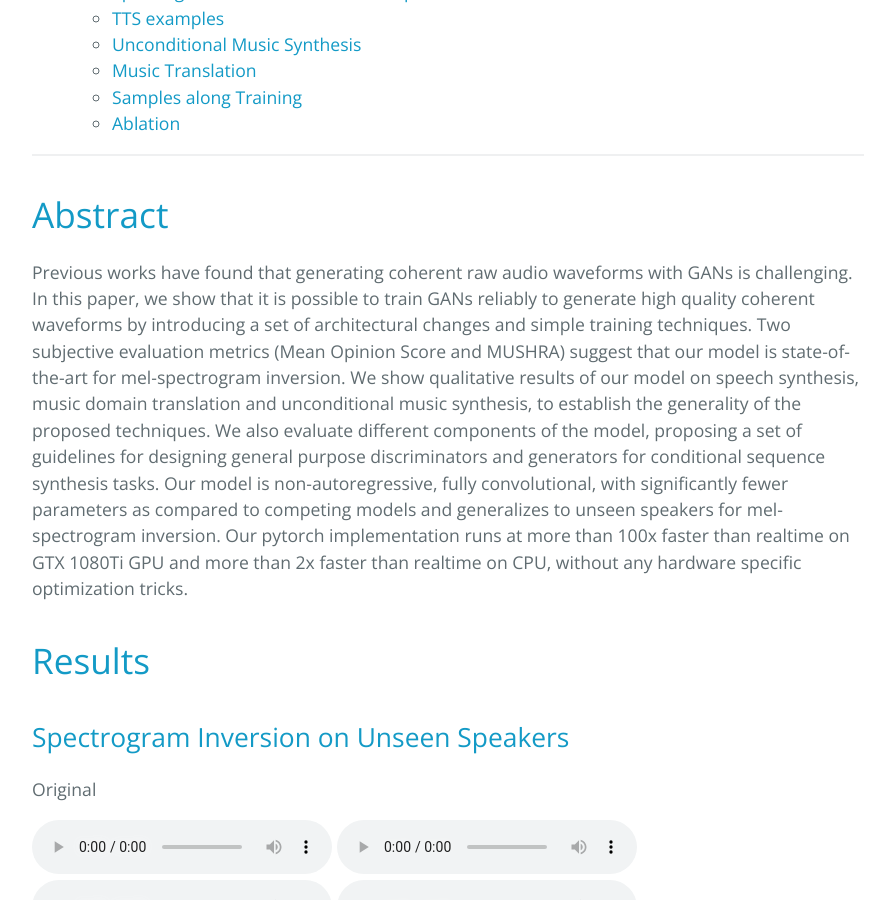
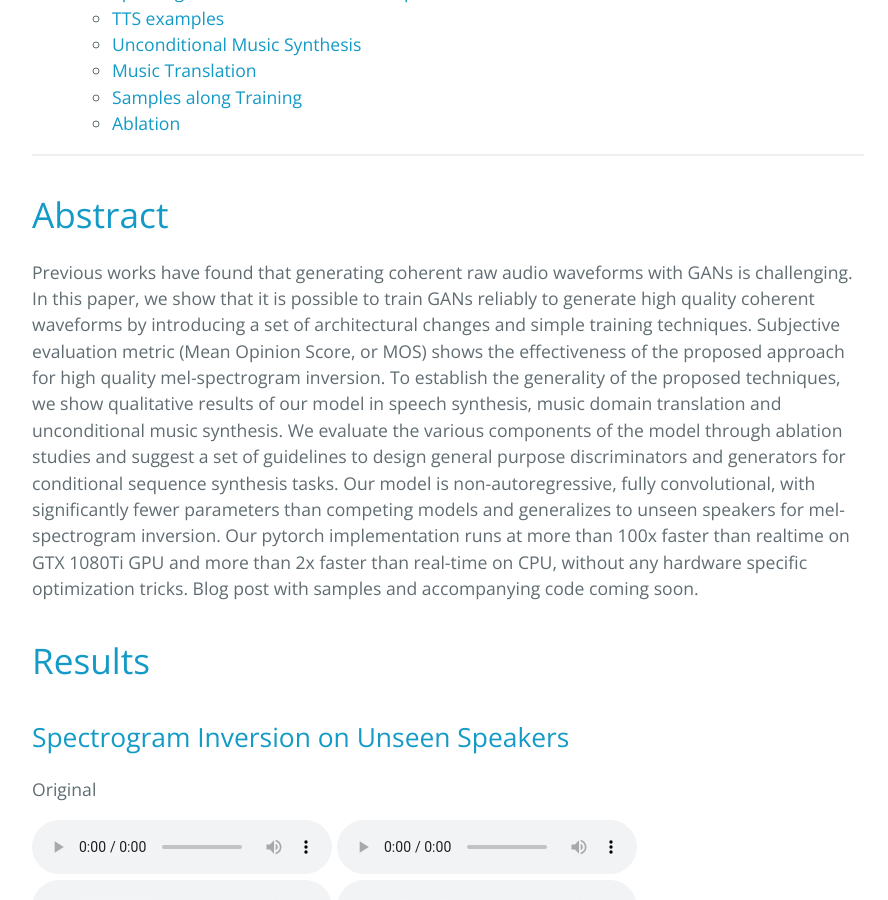
Before and after one commit to melgan-neurips/melgan-neurips.github.io, a Jekyll site: the page built from index.md, in a window 1280 px wide and 900 px high, scrolled down 526 px. Shown: the whole window, without its empty margins (192-1080 px from the left). Built offline with Jekyll 4.4.1, drawn with Linux system fonts in a browser that asks for light colours.

Commit message:
Update index.md

```diff
--- a/index.md
+++ b/index.md
@@ -21,7 +21,7 @@ title: {{ site.name }}
 
 <a name="abstract"></a>
 # Abstract
-Previous works have found that generating coherent raw audio waveforms with GANs is challenging. In this paper, we show that it is possible to train GANs reliably to generate high quality coherent waveforms by introducing a set of architectural changes and simple training techniques. Two subjective evaluation metrics (Mean Opinion Score and MUSHRA) suggest that our model is state-of-the-art for mel-spectrogram inversion. We show qualitative results of our model on speech synthesis, music domain translation and unconditional music synthesis, to establish the generality of the proposed techniques. We also evaluate different components of the model, proposing a set of guidelines for designing general purpose discriminators and generators for conditional sequence synthesis tasks. Our model is non-autoregressive, fully convolutional, with significantly fewer parameters as compared to competing models and generalizes to unseen speakers for mel-spectrogram inversion. Our pytorch implementation runs at more than 100x faster than realtime on GTX 1080Ti GPU and more than 2x faster than realtime on CPU, without any hardware specific optimization tricks.
+Previous works have found that generating coherent raw audio waveforms with GANs is challenging. In this paper, we show that it is possible to train GANs reliably to generate high quality coherent waveforms by introducing a set of architectural changes and simple training techniques. Subjective evaluation metric (Mean Opinion Score, or MOS) shows the effectiveness of the proposed approach for high quality mel-spectrogram inversion. To establish the generality of the proposed techniques, we show qualitative results of our model in speech synthesis, music domain translation and unconditional music synthesis. We evaluate the various components of the model through ablation studies and suggest a set of guidelines to design general purpose discriminators and generators for conditional sequence synthesis tasks. Our model is non-autoregressive, fully convolutional, with significantly fewer parameters than competing models and generalizes to unseen speakers for mel-spectrogram inversion. Our pytorch implementation runs at more than 100x faster than realtime on GTX 1080Ti GPU and more than 2x faster than real-time on CPU, without any hardware specific optimization tricks. Blog post with samples and accompanying code coming soon.
 
 <!-- <a name="model"></a>
 # Model Description -->
```
